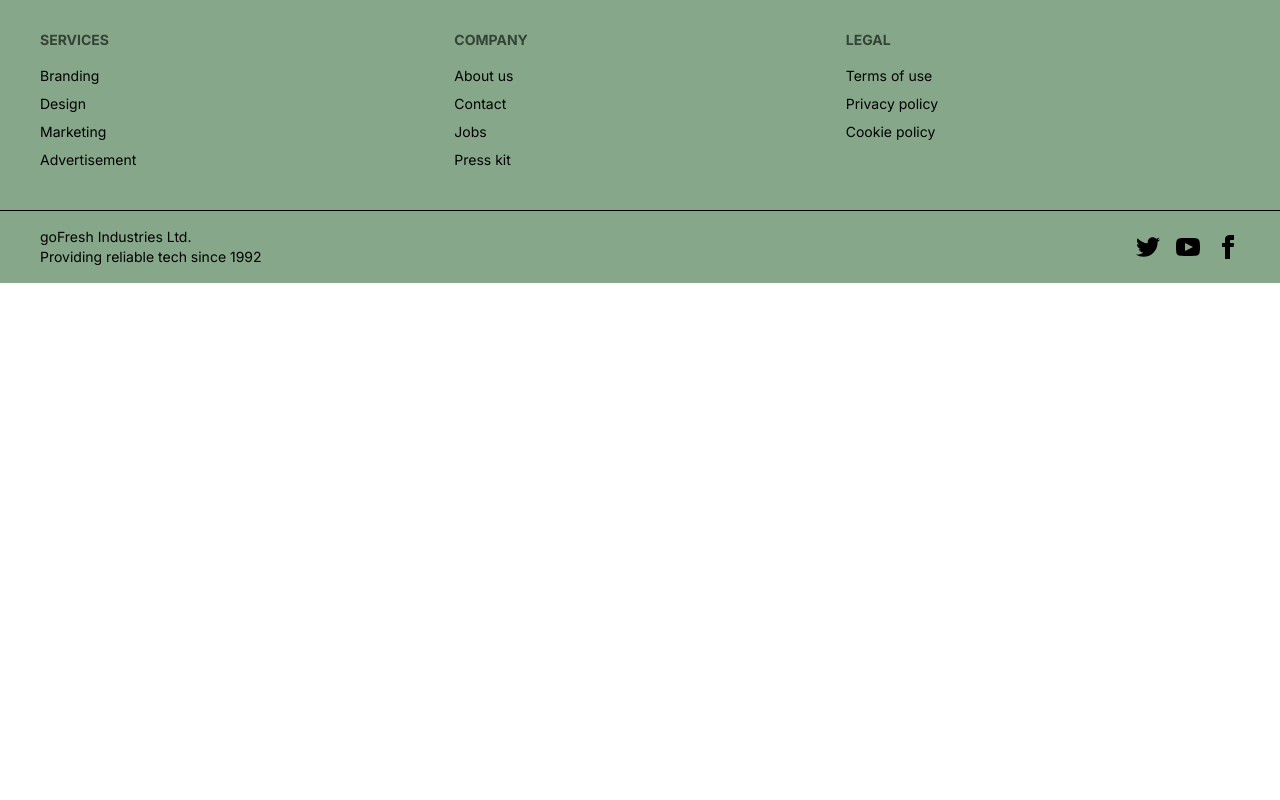
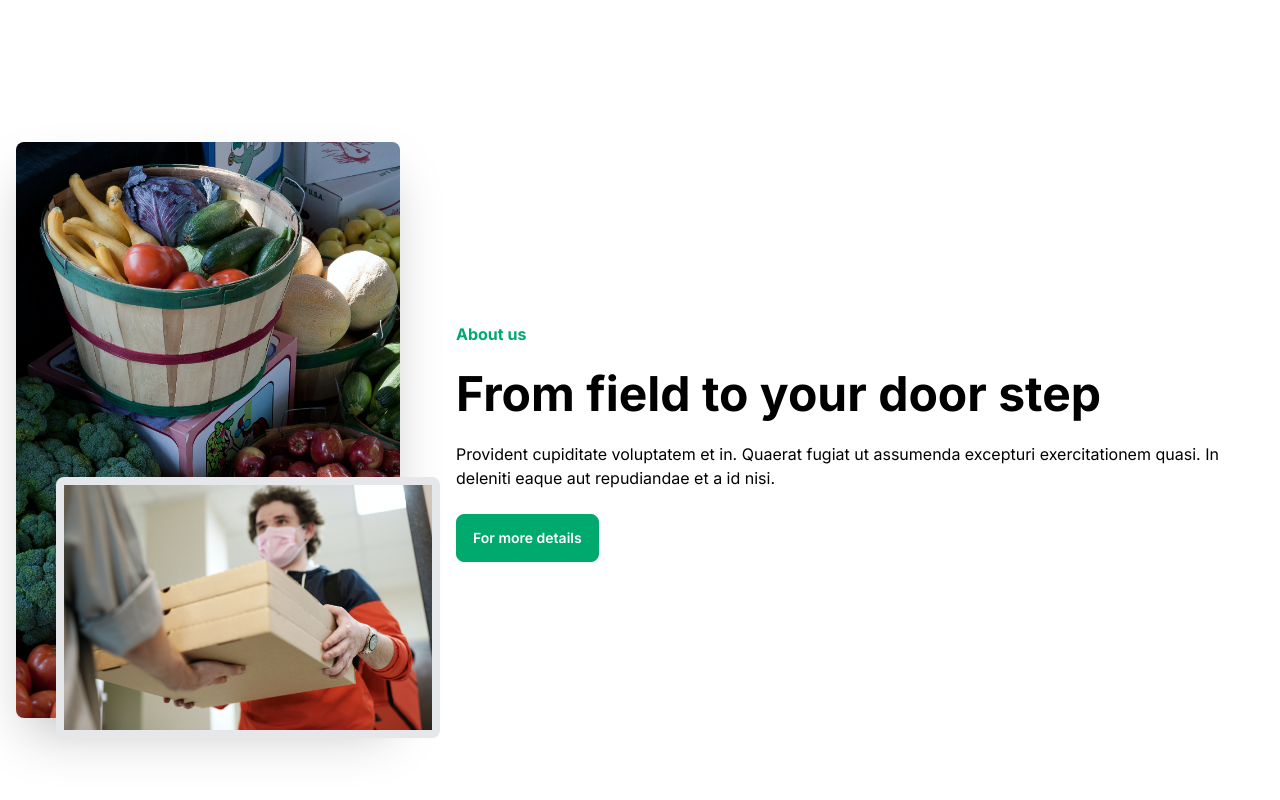
Before and after one commit to arifur-rahman1/goFresh, a React (Vite) app: page / in a window 1280 px wide. Shown: the part 680-1480 px from the top of the page. Before the commit the page ends 963 px from the top, so only its background shows below. Built offline with nearby package versions, Linux system fonts and the light colour scheme.

Commit message:
about us section done

```diff
--- /dev/null
+++ b/src/Components/About.jsx
@@ -0,0 +1,39 @@
+import delivery from "../assets/about/deliveryMan.jpg"
+import vegetable from "../assets/about/vegetables.jpg"
+
+const About = () => {
+  return (
+    <div>
+      <div className="hero min-h-screen my-10">
+        <div className="hero-content flex-col lg:flex-row">
+         <div className="relative">
+         <img
+            src={vegetable}
+            style={{width:"90vh"}}
+            className="max-w-sm rounded-lg shadow-2xl"
+          />
+          <img
+            src={delivery}
+            style={{width:"86vh"}}
+            className="max-w-sm rounded-lg absolute -bottom-5 -right-10 border-8"
+          />
+         </div>
+          <div className="ml-10">
+          <p className="py-6 text-success font-bold">
+                About us
+            </p>
+            <h1 className="text-5xl font-bold">From field to your door step</h1>
+            <p className="py-6">
+              Provident cupiditate voluptatem et in. Quaerat fugiat ut assumenda
+              excepturi exercitationem quasi. In deleniti eaque aut repudiandae
+              et a id nisi.
+            </p>
+            <button className="btn btn-success text-white">For more details</button>
+          </div>
+        </div>
+      </div>
+    </div>
+  );
+};
+
+export default About;
--- a/src/Pages/Home.jsx
+++ b/src/Pages/Home.jsx
@@ -1,9 +1,13 @@
+import About from "../Components/About";
 import Banner from "../Components/banner";
 
 const Home = () => {
     return (
         <div>
             <Banner></Banner>
+            <div className=" container mx-auto">
+            <About></About>
+            </div>
         </div>
     );
 };
```
Also changed, not shown: src/assets/about/deliveryMan.jpg (added), src/assets/about/vegetables.jpg (added).
